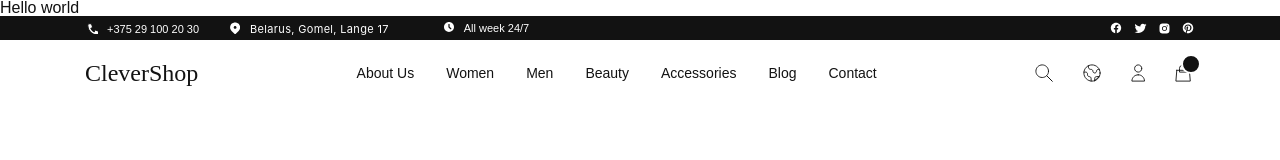
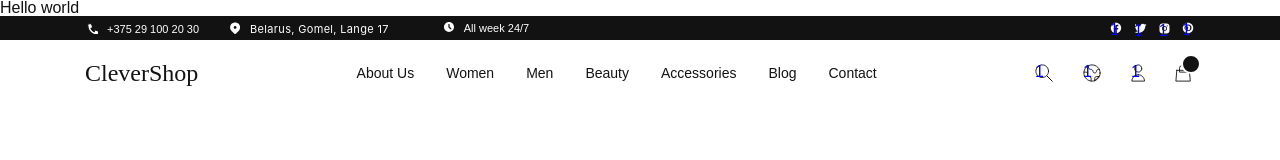
Before and after one commit to m-mcsim7/training-shop, a React (Create React App) app: page / in a window 1280 px wide. Shown: the top 160 px of the page. Built offline with nearby package versions, Linux system fonts and the light colour scheme.

Commit message:
try to fix error 1

```diff
--- a/src/components/Header/Header.jsx
+++ b/src/components/Header/Header.jsx
@@ -47,16 +47,16 @@ function Header() {
 
           <ul className="main__icons">
             <li>
-              <a className="main__icons-search" href="#"></a>
+              <a className="main__icons-search" href="https://m-mcsim7.github.io/training-shop/">1</a>
             </li>
             <li>
-              <a className="main__icons-earth" href="#"></a>
+              <a className="main__icons-earth" href="https://m-mcsim7.github.io/training-shop/">1</a>
             </li>
             <li>
-              <a className="main__icons-human" href="#"></a>
+              <a className="main__icons-human" href="https://m-mcsim7.github.io/training-shop/">1</a>
             </li>
             <li>
-              <a className="main__icons-basket" href="#">
+              <a className="main__icons-basket" href="https://m-mcsim7.github.io/training-shop/">
                 <img src={basket_number} alt="basket_number" />
               </a>
             </li>
--- a/src/components/Header/SocialIcons.jsx
+++ b/src/components/Header/SocialIcons.jsx
@@ -4,16 +4,16 @@ function SocialIcons() {
   return (
    <ul className="top__social">
    <li>
-     <a className="top__social-facebook" href="#"></a>
+     <a className="top__social-facebook" href="https://m-mcsim7.github.io/training-shop/">1</a>
    </li>
    <li>
-     <a className="top__social-twitter" href="#"></a>
+     <a className="top__social-twitter" href="https://m-mcsim7.github.io/training-shop/">1</a>
    </li>
    <li>
-     <a className="top__social-instagram" href="#"></a>
+     <a className="top__social-instagram" href="https://m-mcsim7.github.io/training-shop/">1</a>
    </li>
    <li>
-     <a className="top__social-pinteerst" href="#"></a>
+     <a className="top__social-pinteerst" href="https://m-mcsim7.github.io/training-shop/">1</a>
    </li>
  </ul>
  );
```
